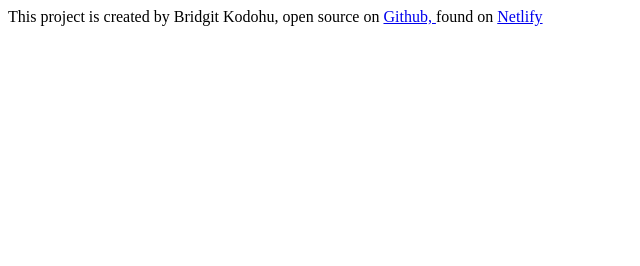
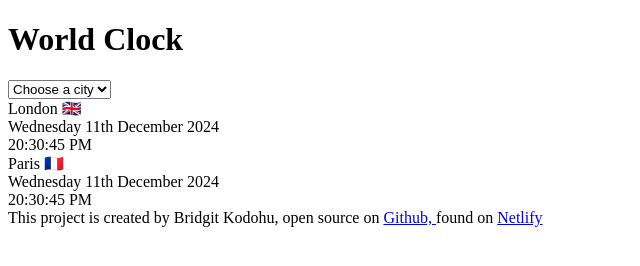
Before and after one commit to TechBree/World-Clock, a plain HTML site: page index.html in a window 1280 px wide. Shown: the whole page, without its empty margins (0-640 px from the left). Drawn offline with Linux system fonts and the light colour scheme.

Commit message:
Creating html

```diff
--- a/index.html
+++ b/index.html
@@ -7,14 +7,30 @@
     <link href="style.css" rel="stylesheet" />
   </head>
   <body>
+    <div class="container">
+      <h1>World Clock</h1>
+      <select name="" id="">
+        <option value="">Choose a city</option>
+        <option value="">London</option>
+        <option value="">Paris</option>
+      </select>
+      <div>London 🇬🇧</div>
+      <div>Wednesday 11th December 2024</div>
+      <div>20:30:45 PM</div>
+      <div>Paris 🇫🇷</div>
+      <div>Wednesday 11th December 2024</div>
+      <div>20:30:45 PM</div>
       <footer>
         This project is created by Bridgit Kodohu, open source on
         <a href="https://github.com/TechBree/World-Clock" target="_blank"
           >Github,
         </a>
         found on
-      <a href="https://bree-world-app.netlify.app/" target="_blank">Netlify</a>
+        <a href="https://bree-world-app.netlify.app/" target="_blank"
+          >Netlify</a
+        >
       </footer>
+    </div>
     <script src="index.js"></script>
   </body>
 </html>
```
Lines whose indentation alone changed are shown as unchanged.
